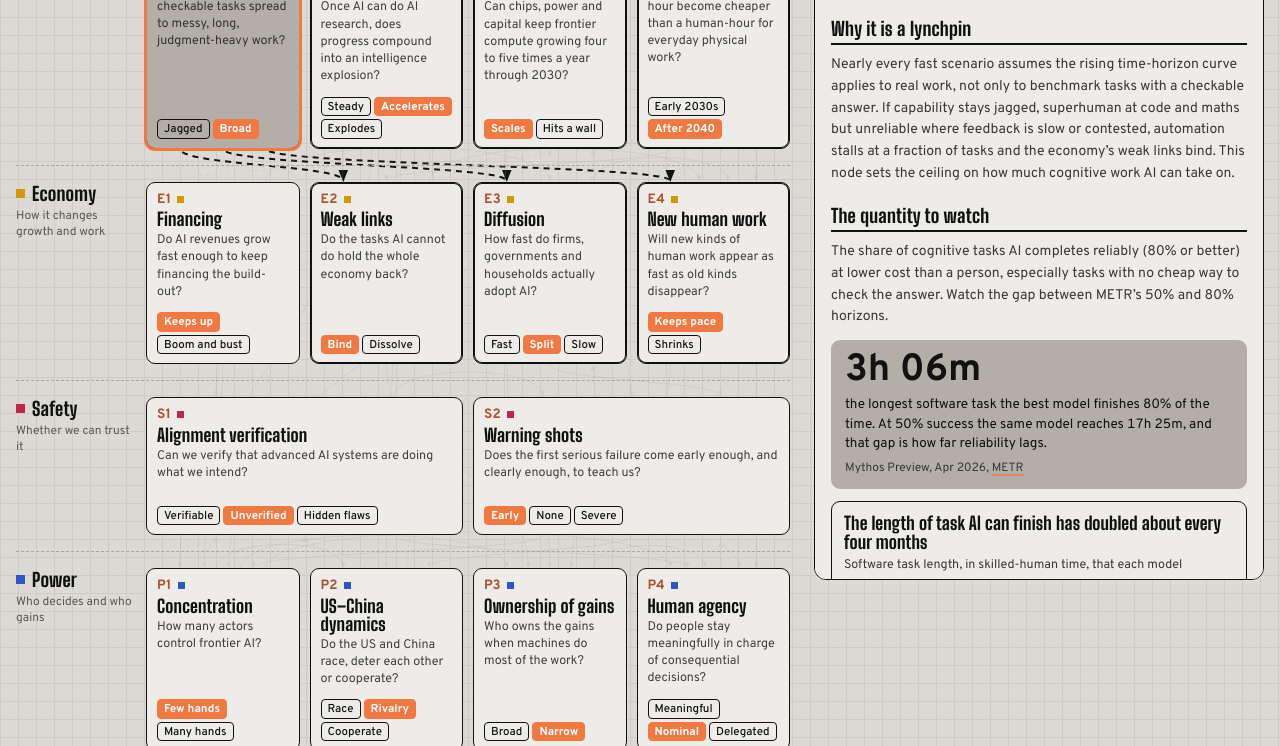
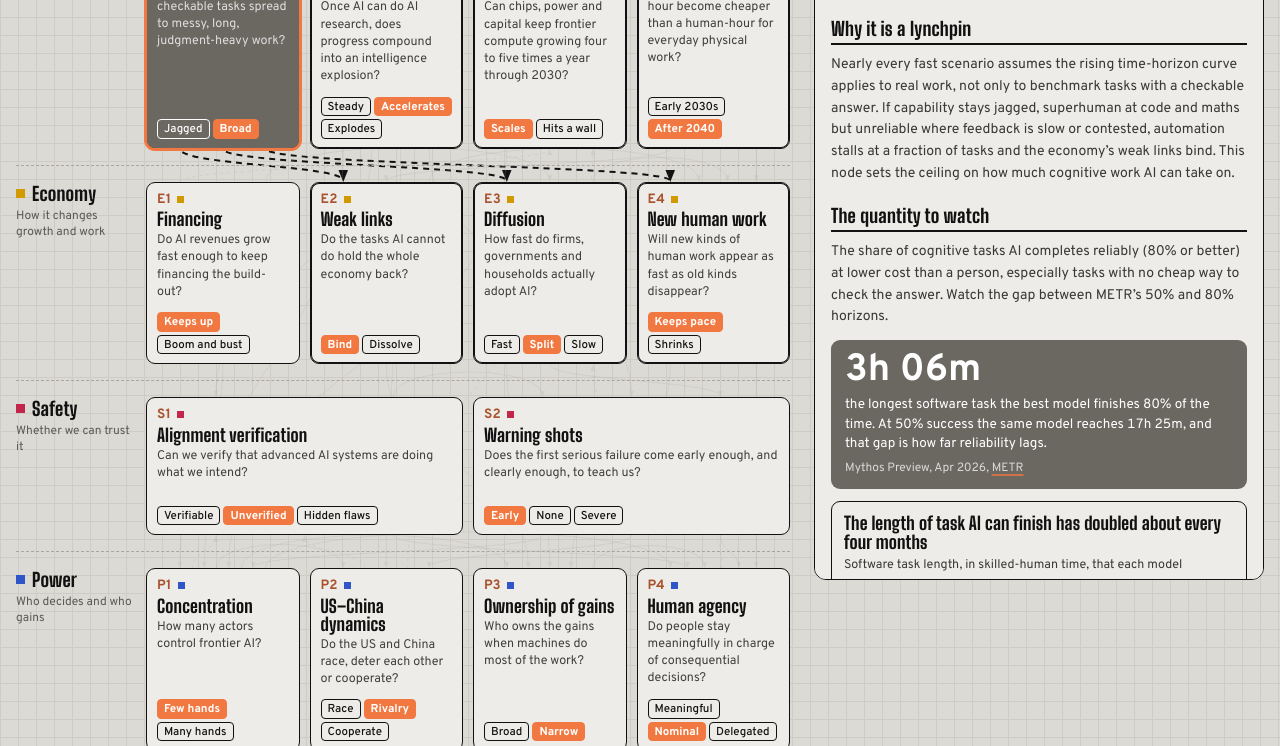
Before and after one commit to jyotsna-varkey/ai-futures-atlas, a plain HTML site: page index-signal.html in a window 1280 px wide. Shown: the part 559-1305 px from the top of the page. Drawn offline with Linux system fonts and the light colour scheme; a web font is replaced by a local one.

Commit message:
Signal style: darker grey blocks with white text
Co-Authored-By: Claude Opus 5.5 <noreply@anthropic.com>

```diff
--- a/index-signal.html
+++ b/index-signal.html
@@ -10,10 +10,10 @@
   --bg:#DCDAD5; --gridline:#CFCCC6;
   --panel:#EEECE8; --card:#EEECE8; --card-solid:#EEECE8;
   --ink:#111111; --ink-2:#3A3936; --ink-3:#5C5A55; --on-ink:#EEECE8;
-  --inv:#B3AFA8; --inv-fg:#111111; --inv-2:#4A4844;
-  --blk:#B3AFA8; --blk-fg:#111111; --blk-2:#3D3B38; --blk-line:#9E9A93;
+  --inv:#6B6761; --inv-fg:#FFFFFF; --inv-2:#DEDBD5;
+  --blk:#6B6761; --blk-fg:#FFFFFF; --blk-2:#DEDBD5; --blk-line:#5C5853;
   --line:#C4C1BB; --line-2:#111111; --rule:#A9A6A0; --off:#CBC8C2;
-  --sig:#F27841; --sig-t:#A9532E; --sig-inv:#111111;
+  --sig:#F27841; --sig-t:#A9532E; --sig-inv:#FFFFFF;
   --tech:#0E8A96; --econ:#D19A00; --safe:#C2274B; --power:#2F55C8;
   --wA:#5F7189; --wB:#D19A00; --wC:#2E9B5B; --wD:#9C3B1E; --wE:#2F55C8; --wF:#C2274B; --wG:#7A5A8C;
   --link:#111111; --s1:#F27841; --s2:#111111; --grid:#C4C1BB;
```
